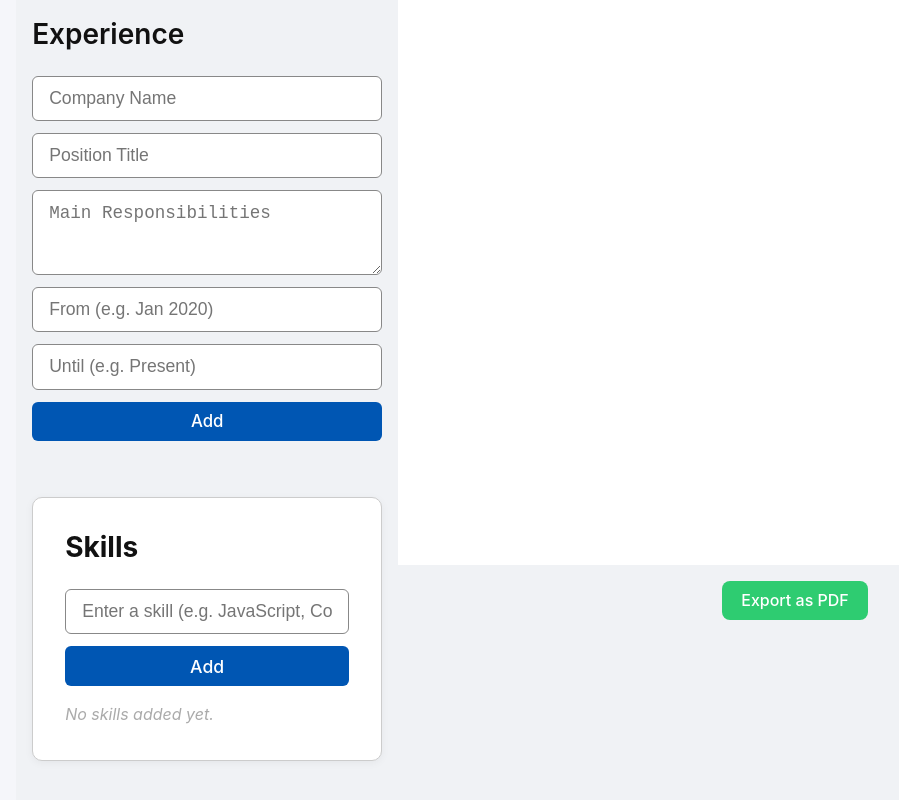
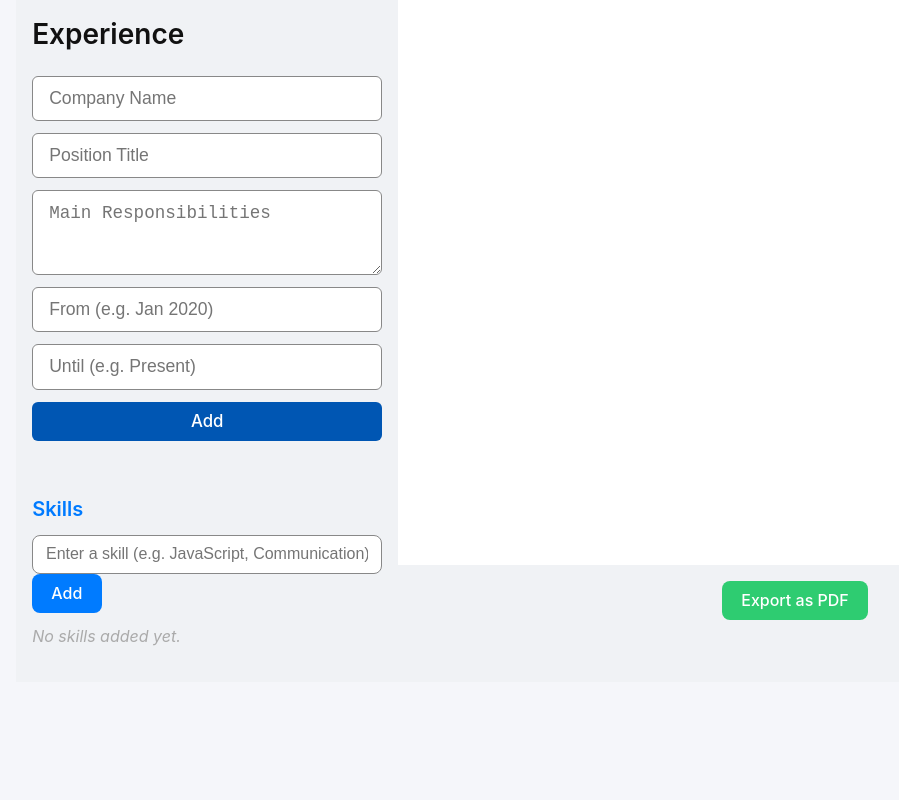
Before and after one commit to Joshua-2333/cv-project, a React (Vite) app: page / in a window 1280 px wide. Shown: the part 706-1506 px from the top of the page, without its empty margins (28-927 px from the left). After the commit the page ends 1404 px from the top, so only its background shows below. Built offline with nearby package versions, Linux system fonts and the light colour scheme.

Commit message:
Fixed Skills display issue

```diff
--- a/src/styles/CVPreview.css
+++ b/src/styles/CVPreview.css
@@ -130,10 +130,9 @@
   page-break-inside: avoid;  /* for PDF export */
 }
 
-/* === Education / Experience / Skills Lists === */
+/* === Education / Experience Lists === */
 .cv-education-list,
-.cv-experience-list,
-.skills-preview {
+.cv-experience-list {
   list-style: none;
   padding: 0;
   margin: 0;
@@ -173,8 +172,8 @@
 /* === Skills (Updated to match Education/Experience style) === */
 .skills-preview {
   display: flex;
-  flex-direction: column;  /* stack skills vertically */
-  gap: 0.5rem;
+  flex-direction: column;
+  gap: 0.4rem;
   list-style: none;
   padding: 0;
   margin: 0;
@@ -197,7 +196,7 @@
 }
 
 .skill-chip:hover {
-  color: #007bff; /* static, no background hover */
+  color: #007bff;
   cursor: default;
 }
 
@@ -205,6 +204,7 @@
 .placeholder {
   color: #aaa;
   font-style: italic;
+  margin-top: 0.2rem;
 }
 
 /* === Responsive Preview === */
--- a/src/styles/Skills.css
+++ b/src/styles/Skills.css
@@ -2,191 +2,60 @@
 
 /* Container */
 .skills {
-  border: 1px solid #ccc;
-  padding: 1.5rem;
-  border-radius: 10px;
-  margin-bottom: 1.5rem;
-  background-color: #ffffff;
-  box-shadow: 0 2px 8px rgba(0, 0, 0, 0.05);
+  border: none; /* remove extra box */
+  padding: 0;
+  background-color: transparent;
+  margin-bottom: 1rem;
   display: flex;
   flex-direction: column;
-  gap: 1rem;
-  transition: transform 0.2s ease;
+  gap: 0.5rem;
 }
 
-.skills:hover {
-  transform: translateY(-2px);
+/* Section heading */
+.skills h2 {
+  font-size: 1.25rem;
+  font-weight: 600;
+  color: #007bff;
+  margin-bottom: 0.3rem;
 }
 
-.skills h2 {
-  font-size: 1.5rem;
-  color: #111;
-  margin-bottom: 0.5rem;
-}
-
-/* Skills list in CV (preview) */
-.skills-preview {
-  display: grid;
-  grid-template-columns: repeat(2, 1fr);
-  grid-auto-rows: auto;
-  grid-auto-flow: column;
-  gap: 0.5rem 0.75rem;
-  list-style: none;
-  padding-left: 0;
-  margin: 0;
-}
-
-.skill-chip {
-  background-color: #e0f0ff;
-  color: #007bff;
-  padding: 0.3rem 0.7rem;
-  border-radius: 20px;
-  font-size: 0.9rem;
-  font-weight: 500;
-  text-align: center;
-  white-space: nowrap;
-  transition: background-color 0.2s, color 0.2s;
-}
-
-.skill-chip:hover,
-.skill-chip:focus-visible {
-  background-color: #007bff;
-  color: #fff;
-}
-
-/* Form */
-.skills-form {
+/* Skills List (user-added skills) */
+.skills-list {
   display: flex;
-  flex-direction: column;
-  gap: 0.75rem;
-}
-
-.skills-form input {
-  padding: 0.6rem 0.8rem;
-  font-size: 1rem;
-  border: 1px solid #888;
-  border-radius: 6px;
-  transition: border-color 0.2s ease, box-shadow 0.2s ease;
-  width: 100%;
-  box-sizing: border-box;
-}
-
-.skills-form input:focus {
-  border-color: #0056b3;
-  outline: none;
-  box-shadow: 0 0 0 3px rgba(0, 86, 179, 0.25);
-}
-
-/* Buttons */
-.skills-form button,
-.skills-list button {
-  padding: 0.55rem 1.1rem;
-  font-size: 1rem;
-  font-weight: 500;
-  border: none;
-  border-radius: 6px;
-  cursor: pointer;
-  background-color: #0056b3;
-  color: #fff;
-  display: flex;
-  align-items: center;
-  justify-content: center;
-  gap: 0.25rem;
-  transition: background-color 0.2s ease, transform 0.1s ease;
-}
-
-.skills-form button:hover,
-.skills-list button:hover {
-  background-color: #003f7f;
-  transform: translateY(-1px);
-}
-
-/* Skills List (user added skills) */
-.skills-list {
-  list-style: none;
+  flex-wrap: wrap;
+  gap: 0.5rem;
   padding: 0;
   margin: 0;
-  display: flex;
-  flex-wrap: wrap;
-  gap: 0.75rem;
+  list-style: none;
 }
 
 .skills-list li {
   display: flex;
   align-items: center;
-  gap: 0.5rem;
-  background-color: #f1f1f1;
-  padding: 0.5rem 0.75rem;
-  border-radius: 20px;
-  font-size: 1rem;
-  color: #111;
+  gap: 0.4rem;
+  font-size: 0.95rem;
+  color: #007bff;
+  position: relative;
+  padding-left: 1rem; /* bullet space */
 }
 
-.skills-list li span {
-  flex: 1;
+.skills-list li::before {
+  content: "•";
+  position: absolute;
+  left: 0;
+  font-weight: 700;
 }
 
-.skills-actions {
-  display: flex;
-  gap: 0.5rem;
+/* Placeholder */
+.skills .placeholder {
+  color: #aaa;
+  font-style: italic;
 }
 
-/* Buttons with SVG icons */
-.skills-list li button {
-  padding: 0.25rem;
-  background-color: transparent;
-  border: none;
-  cursor: pointer;
-  display: flex;
-  align-items: center;
-  justify-content: center;
-  transition: color 0.2s ease, transform 0.1s ease;
-}
-
-.skills-list li button svg {
-  width: 16px;
-  height: 16px;
-  fill: #0056b3;
-  transition: fill 0.2s ease;
-}
-
-.skills-list li button:hover svg,
-.skills-list li button:focus svg {
-  fill: #003f7f;
-  transform: scale(1.1);
-}
-
-/* Responsive: collapse preview to 1 column on small screens */
+/* Responsive adjustments */
 @media (max-width: 600px) {
-  .skills-preview {
-    grid-template-columns: 1fr;
-    grid-auto-flow: row;
+  .skills-list li {
+    font-size: 0.9rem;
+    padding-left: 0.9rem;
   }
 }
-
-/* Larger screen adjustments */
-@media (min-width: 600px) {
-  .skills {
-    padding: 2rem;
-  }
-
-  .skills h2 {
-    font-size: 1.75rem;
-  }
-
-  .skills-form input {
-    font-size: 1.1rem;
-    padding: 0.7rem 1rem;
-  }
-
-  .skills-form button,
-  .skills-list button {
-    font-size: 1.1rem;
-    padding: 0.6rem 1.2rem;
-  }
-
-  .skills-list li button svg {
-    width: 18px;
-    height: 18px;
-  }
-}
```
